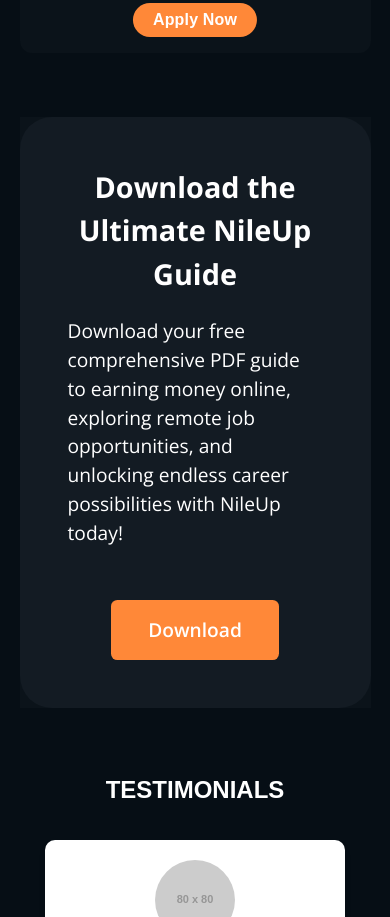
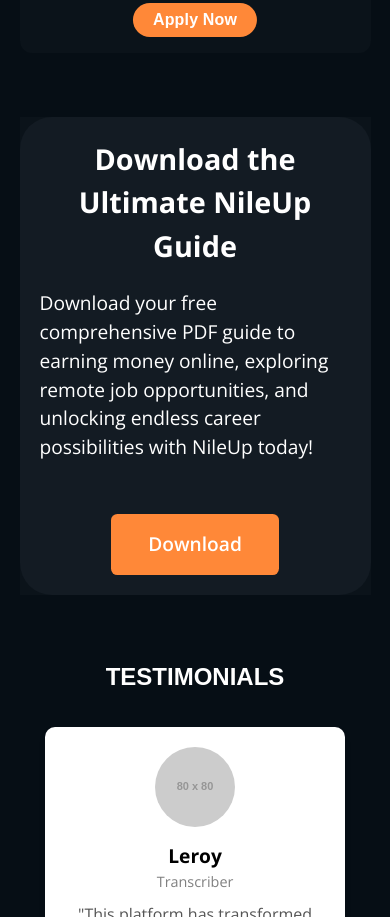
Before and after one commit to danbright2001/Fastlane, a plain HTML site: page index.html in a window 390 px wide. Shown: the part 6413-7330 px from the top of the page. Drawn offline with nearby package versions, Linux system fonts and the light colour scheme; placeholder pictures from the web are drawn by us; files whose address does not match are found by name.

Commit message:
committ all

```diff
--- a/style.css
+++ b/style.css
@@ -862,11 +862,12 @@
         flex-direction: column;
         height: auto;
         gap: 2rem;
-        padding: 3rem;
+        padding: var(--en-pd);
         font-size: 1.2rem;
     }
     .subscribe__text {
-        width:100%
+        width:100%;
+        align-items: stretch;
     }
 
 
```
Also changed, not shown: robots.txt (added).
